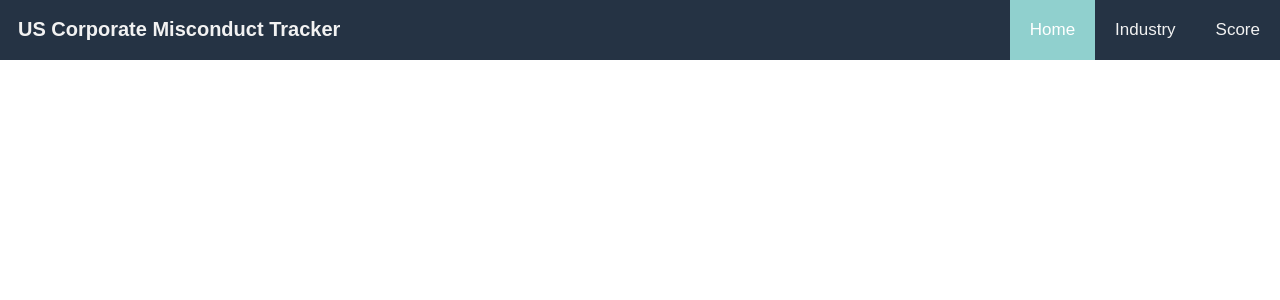
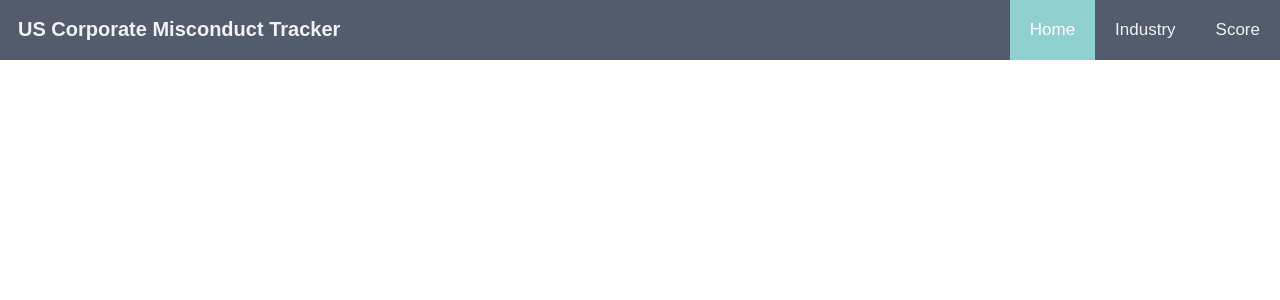
Before and after one commit to alssica/data_incubator_application, a Python web app: template proposal/flask/templates/index.html in a window 1280 px wide. Shown: the top 300 px of the page. Run offline with Jinja, Linux system fonts and the light colour scheme; the template is opened without the code that fills it, so the values that code supplies are empty.

```diff
--- a/proposal/flask/static/styles.css
+++ b/proposal/flask/static/styles.css
@@ -5,7 +5,8 @@ body {
 
 .topnav {
   overflow: hidden;
-  background-color: rgb(37, 51, 68);
+  /* background-color: rgb(37, 51, 68); */
+  background-color: rgb(82, 92, 109);
 }
 
 .topnav-title{
```
Also changed, not shown: 5 other files.
